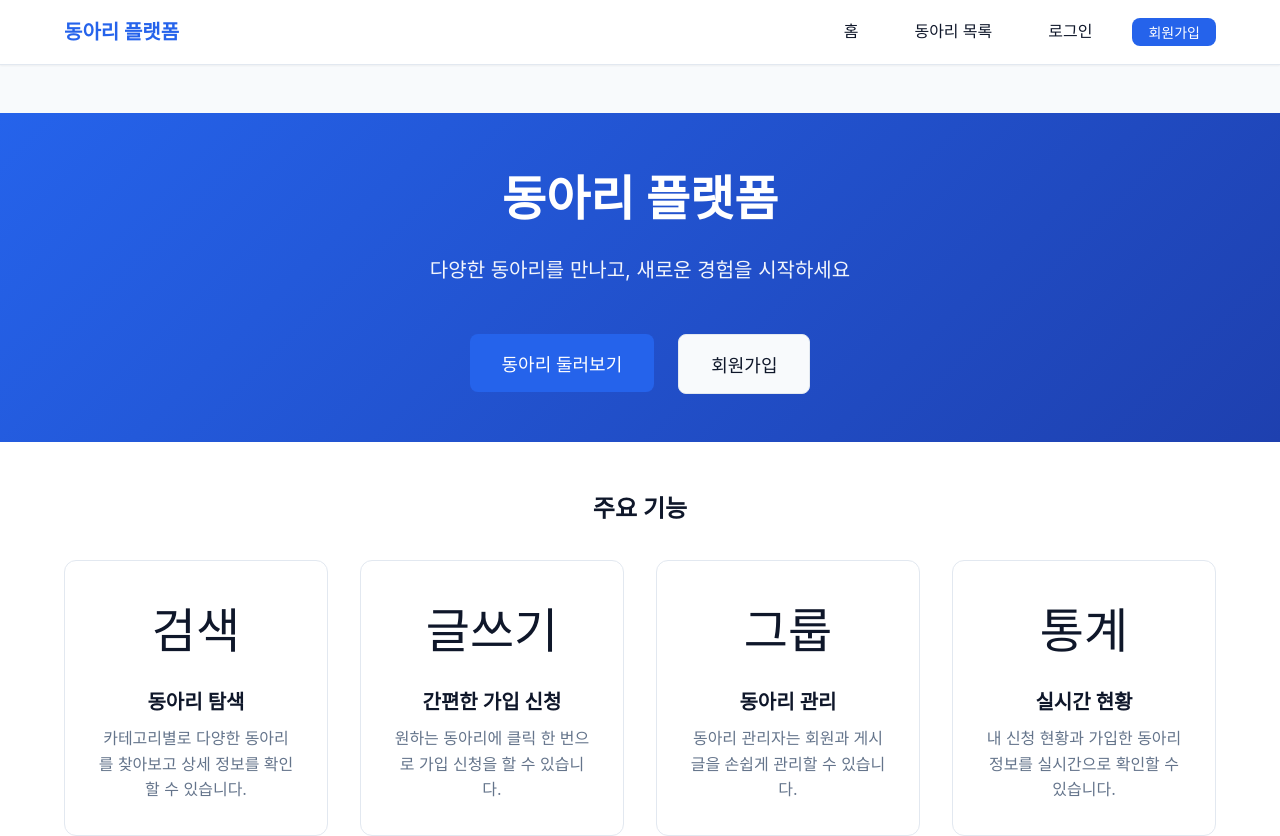
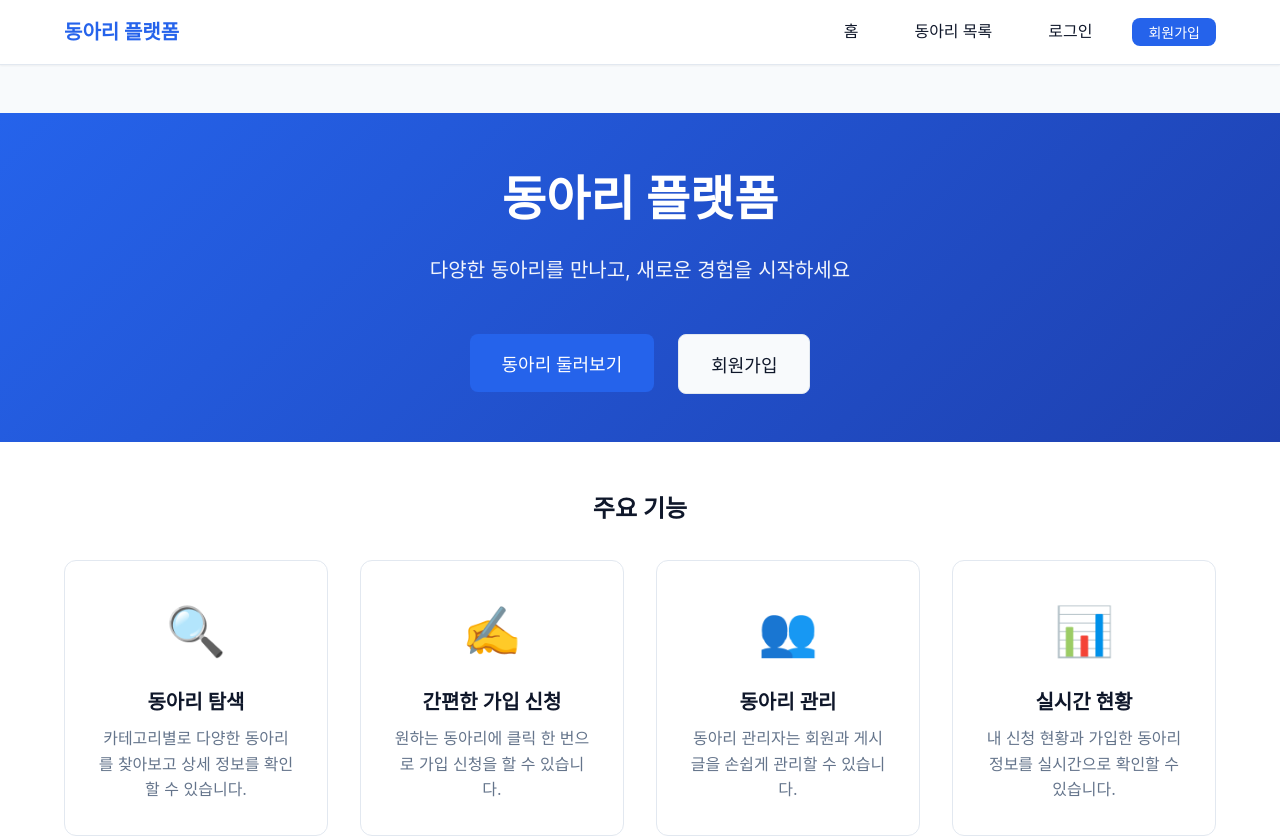
Before and after one commit to TheSalts/db_project, a React (Vite) app in the folder client/: page / in a window 1280 px wide. Shown: the top 836 px of the page. Built offline with nearby package versions, Linux system fonts and the light colour scheme; no server answers.

Commit message:
Fixed some design

```diff
--- a/client/src/pages/AdminStatsPage.tsx
+++ b/client/src/pages/AdminStatsPage.tsx
@@ -107,7 +107,7 @@ const AdminStatsPage = () => {
 
                 <div className="stats-grid">
                     <div className="stat-card stat-card-primary">
-                        <div className="stat-icon">사용자</div>
+                        <div className="stat-icon">👥</div>
                         <div className="stat-content">
                             <h3 className="stat-title">전체 학생 수</h3>
                             <p className="stat-value">{stats.total_students}명</p>
@@ -115,7 +115,7 @@ const AdminStatsPage = () => {
                     </div>
 
                     <div className="stat-card stat-card-success">
-                        <div className="stat-icon">동아리</div>
+                        <div className="stat-icon">🎭</div>
                         <div className="stat-content">
                             <h3 className="stat-title">전체 동아리 수</h3>
                             <p className="stat-value">{stats.total_clubs}개</p>
@@ -123,7 +123,7 @@ const AdminStatsPage = () => {
                     </div>
 
                     <div className="stat-card stat-card-warning">
-                        <div className="stat-icon">신청</div>
+                        <div className="stat-icon">📝</div>
                         <div className="stat-content">
                             <h3 className="stat-title">대기 중인 신청</h3>
                             <p className="stat-value">{stats.pending_applications}건</p>
--- a/client/src/pages/HomePage.tsx
+++ b/client/src/pages/HomePage.tsx
@@ -2,9 +2,9 @@
  * 홈 페이지
  */
 
-import { Link } from 'react-router-dom';
-import { useAuth } from '../contexts/AuthContext';
-import './HomePage.css';
+import { Link } from "react-router-dom";
+import { useAuth } from "../contexts/AuthContext";
+import "./HomePage.css";
 
 const HomePage = () => {
     const { user } = useAuth();
@@ -14,9 +14,7 @@ const HomePage = () => {
             <div className="hero-section">
                 <div className="container">
                     <h1 className="hero-title">동아리 플랫폼</h1>
-          <p className="hero-subtitle">
-            다양한 동아리를 만나고, 새로운 경험을 시작하세요
-          </p>
+                    <p className="hero-subtitle">다양한 동아리를 만나고, 새로운 경험을 시작하세요</p>
                     <div className="hero-actions">
                         <Link to="/clubs">
                             <button className="btn btn-primary btn-lg">동아리 둘러보기</button>
@@ -35,7 +33,7 @@ const HomePage = () => {
                     <h2 className="section-title">주요 기능</h2>
                     <div className="features-grid">
                         <div className="feature-card">
-              <div className="feature-icon">검색</div>
+                            <div className="feature-icon">🔍</div>
                             <h3 className="feature-title">동아리 탐색</h3>
                             <p className="feature-description">
                                 카테고리별로 다양한 동아리를 찾아보고 상세 정보를 확인할 수 있습니다.
@@ -43,7 +41,7 @@ const HomePage = () => {
                         </div>
 
                         <div className="feature-card">
-              <div className="feature-icon">글쓰기</div>
+                            <div className="feature-icon">✍️</div>
                             <h3 className="feature-title">간편한 가입 신청</h3>
                             <p className="feature-description">
                                 원하는 동아리에 클릭 한 번으로 가입 신청을 할 수 있습니다.
@@ -51,7 +49,7 @@ const HomePage = () => {
                         </div>
 
                         <div className="feature-card">
-              <div className="feature-icon">그룹</div>
+                            <div className="feature-icon">👥</div>
                             <h3 className="feature-title">동아리 관리</h3>
                             <p className="feature-description">
                                 동아리 관리자는 회원과 게시글을 손쉽게 관리할 수 있습니다.
@@ -59,7 +57,7 @@ const HomePage = () => {
                         </div>
 
                         <div className="feature-card">
-              <div className="feature-icon">통계</div>
+                            <div className="feature-icon">📊</div>
                             <h3 className="feature-title">실시간 현황</h3>
                             <p className="feature-description">
                                 내 신청 현황과 가입한 동아리 정보를 실시간으로 확인할 수 있습니다.
@@ -73,9 +71,7 @@ const HomePage = () => {
                 <div className="cta-section">
                     <div className="container">
                         <div className="cta-card">
-              <h2 className="cta-title">
-                안녕하세요, {user.Name}님!
-              </h2>
+                            <h2 className="cta-title">안녕하세요, {user.Name}님!</h2>
                             <p className="cta-description">
                                 새로운 동아리를 탐색하거나 마이페이지에서 활동 현황을 확인해보세요.
                             </p>
```
Lines whose indentation alone changed are shown as unchanged.
